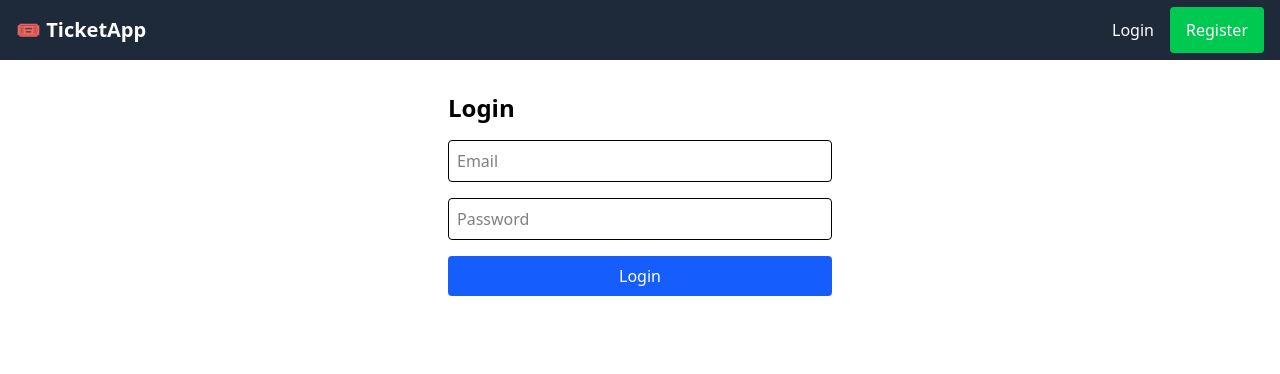
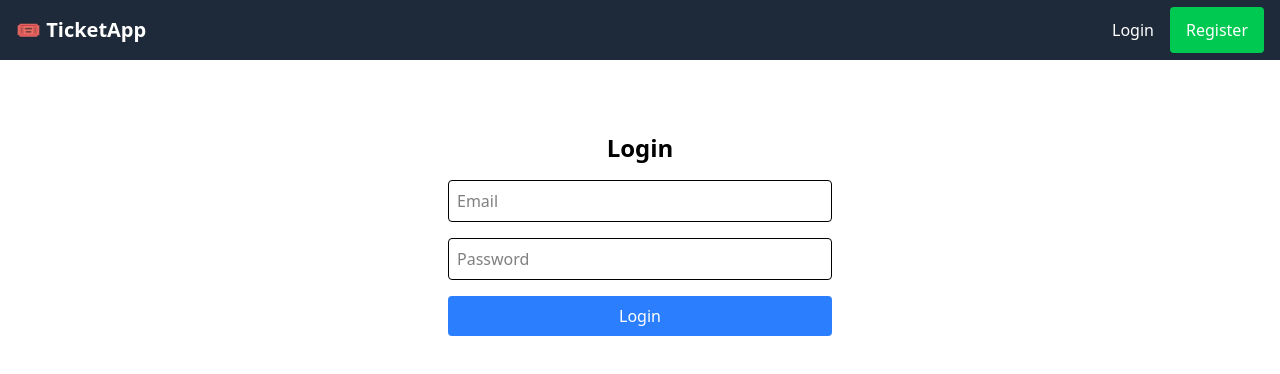
Before and after one commit to Ch-Lokesh-21/Celebal_Tickets_Booking_Application, a React (Vite) app: page /login in a window 1280 px wide. Shown: the top 374 px of the page. Built offline with nearby package versions, Linux system fonts and the light colour scheme; no server answers.

Commit message:
enhanced login page

```diff
--- a/src/pages/Login.jsx
+++ b/src/pages/Login.jsx
@@ -22,13 +22,31 @@ export default function Login() {
 
   return (
     <div className="p-8 max-w-md mx-auto">
-      <h2 className="text-2xl font-bold mb-4">Login</h2>
-      {err && <p className="text-red-500 text-sm">{err}</p>}
-      <form onSubmit={handleLogin} className="flex flex-col gap-4">
-        <input className="p-2 border rounded" type="email" value={email} onChange={(e) => setEmail(e.target.value)} placeholder="Email" required />
-        <input className="p-2 border rounded" type="password" value={password} onChange={(e) => setPassword(e.target.value)} placeholder="Password" required />
-        <button className="bg-blue-600 text-white px-4 py-2 rounded">Login</button>
-      </form>
+      <div className="flex-col justify-center items-center mt-10">
+        <h2 className="text-2xl font-bold mb-4 text-center">Login</h2>
+        {err && <p className="text-red-500 text-sm">{err}</p>}
+        <form onSubmit={handleLogin} className="flex flex-col gap-4">
+          <input
+            className="p-2 border rounded"
+            type="email"
+            value={email}
+            onChange={(e) => setEmail(e.target.value)}
+            placeholder="Email"
+            required
+          />
+          <input
+            className="p-2 border rounded"
+            type="password"
+            value={password}
+            onChange={(e) => setPassword(e.target.value)}
+            placeholder="Password"
+            required
+          />
+          <button className="bg-blue-500 text-white px-4 py-2 rounded cursor-pointer hover:bg-blue-600">
+            Login
+          </button>
+        </form>
+      </div>
     </div>
   );
 }
```
